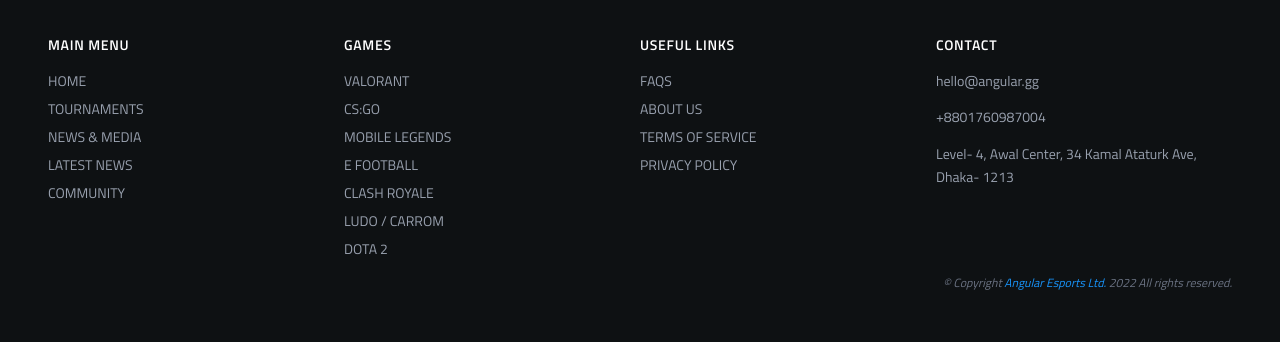
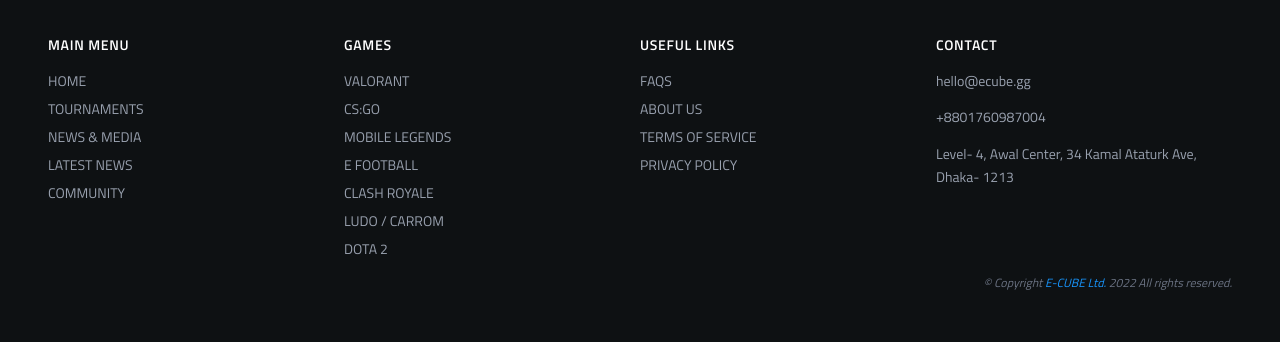
Before and after one commit to al-mohaimin-farabi/E-CUBE-Client, a Next.js app: page / in a window 1280 px wide. Shown: the part 413-755 px from the top of the page. Built offline with nearby package versions, Linux system fonts and the light colour scheme.

Commit message:
Update branding from Angular Esports to E-CUBE
Replaced all references to 'Angular Esports' with 'E-CUBE' across metadata, form placeholders, footer copyright, and contact email.

```diff
--- a/src/app/layout.tsx
+++ b/src/app/layout.tsx
@@ -13,9 +13,9 @@ const titillium = Titillium_Web({
 });
 
 export const metadata: Metadata = {
-  title: 'Angular Esports - Competitive Gaming Platform',
+  title: 'E-CUBE Esports - Competitive Gaming Platform',
   description:
-    'Join the ultimate esports community at Angular Esports. Participate in top-tier tournaments like Valorant Ultimate Showdown Battleground 1.0, compete for prize pools, and rise through the ranks. Registration is open!',
+    'Join the ultimate esports community at E-CUBE. Participate in top-tier tournaments like Valorant Ultimate Showdown Battleground 1.0, compete for prize pools, and rise through the ranks. Registration is open!',
 };
 
 export default function RootLayout({
--- a/src/components/forms/TeamRegistrationForm.tsx
+++ b/src/components/forms/TeamRegistrationForm.tsx
@@ -231,21 +231,21 @@ export const TeamRegistrationForm = ({
         />
         <InputField
           label="Leader/IGL Name"
-          placeholder="Angular Esports"
+          placeholder="E-CUBE"
           required
           registration={register('leaderName')}
           error={errors.leaderName?.message}
         />
         <InputField
           label="Leader/IGL PUBGM ID"
-          placeholder="Angular Esports"
+          placeholder="E-CUBE"
           required
           registration={register('leaderId')}
           error={errors.leaderId?.message}
         />
         <InputField
           label="Leader Full Name"
-          placeholder="Angular Esports"
+          placeholder="E-CUBE"
           required
           registration={register('leaderFullName')}
           error={errors.leaderFullName?.message}
@@ -253,7 +253,7 @@ export const TeamRegistrationForm = ({
         <InputField
           label="Email"
           type="email"
-          placeholder="hello@angular.gg"
+          placeholder="hello@ecube.gg"
           required
           registration={register('email')}
           error={errors.email?.message}
--- a/src/components/layout/Footer.tsx
+++ b/src/components/layout/Footer.tsx
@@ -90,7 +90,7 @@ const Footer = () => {
         <div className="mt-4 text-right text-xs text-gray-500">
           <p className="italic">
             &copy; Copyright{' '}
-            <span className="text-primary">Angular Esports Ltd.</span> 2022 All
+            <span className="text-primary">E-CUBE Ltd.</span> 2022 All
             rights reserved.
           </p>
         </div>
--- a/src/config/footer.ts
+++ b/src/config/footer.ts
@@ -39,7 +39,7 @@ export const footerSections: FooterSection[] = [
   {
     title: 'Contact',
     links: [
-      { label: 'hello@angular.gg', href: 'mailto:hello@angular.gg' },
+      { label: 'hello@ecube.gg', href: 'mailto:hello@ecube.gg' },
       { label: '+8801760987004', href: 'tel:+8801760987004' },
       {
         label: 'Level- 4, Awal Center, 34 Kamal Ataturk Ave, Dhaka- 1213',
```
